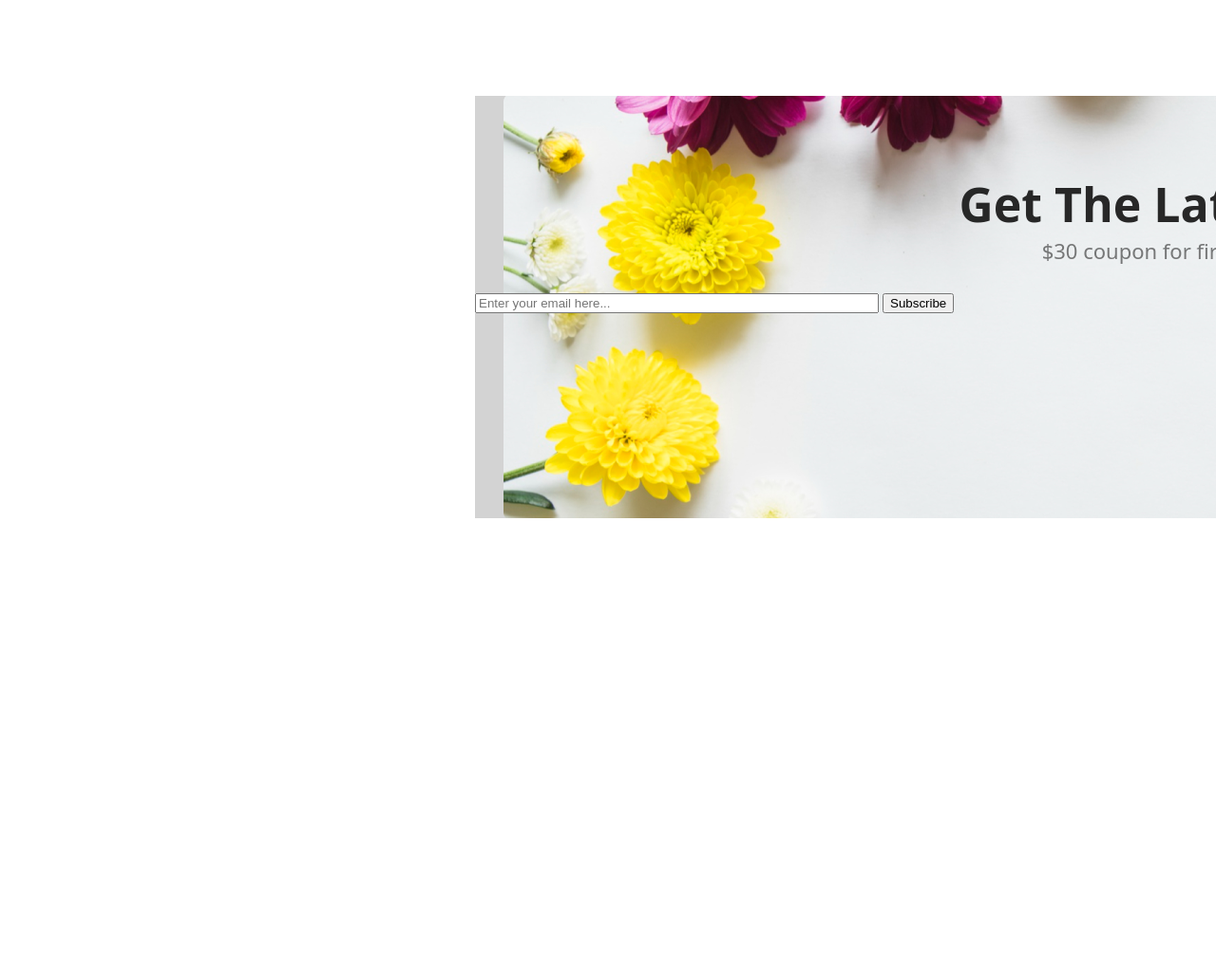
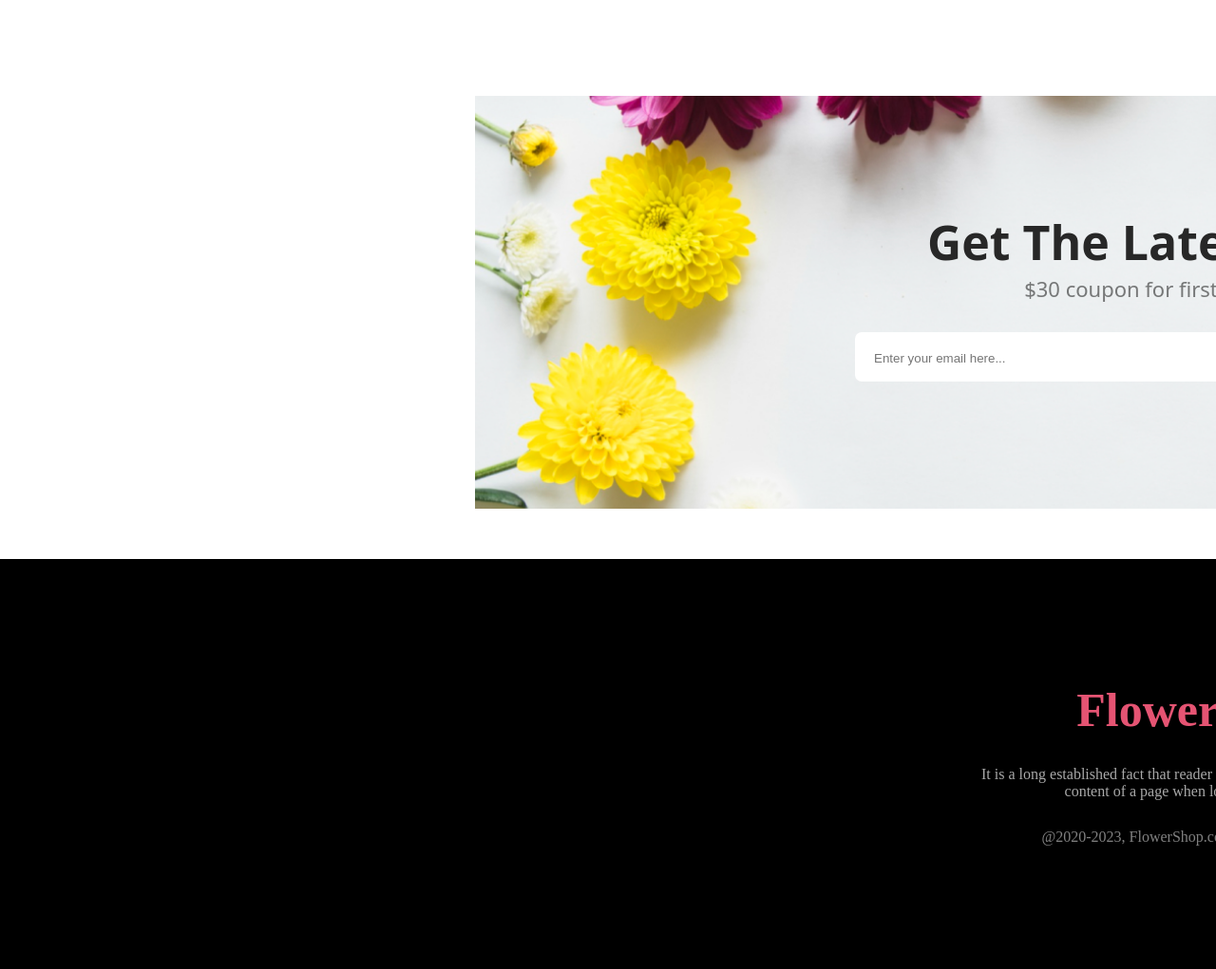
Before and after one commit to 1Nawal3/Flowershop-assignment, a plain HTML site: page index.html in a window 1280 px wide. Shown: the part 4001-5022 px from the top of the page at 95% size. Before the commit the page ends 4590 px from the top, so only its background shows below. Drawn offline with Linux system fonts and the light colour scheme.

Commit message:
adding full code

```diff
--- a/index.html
+++ b/index.html
@@ -86,18 +86,19 @@
                 <p class="subdes">$30 coupon for first shopping</p>
                 <div class="email">
                     <label class="t">
-                        <input type="text" placeholder="Enter your email here..." size="50">
+                        <input type="textarea" placeholder="Enter your email here..."  size="50">
                     </label>
                     <button class="subbutton">Subscribe</button>
-
                 </div>
             </div>
-
         </section>
-
     </main>
-    <footer>
-
+    <footer class="rt">
+        <div class="footer">
+            <h1><span>Flower</span>Shop</h1>
+            <p>It is a long established fact that reader will be distracted by the readable content of a page when looking at its layout.</p>
+            <h4>@2020-2023, FlowerShop.com. All rights reserved.</h5>
+            </div>
     </footer>
 </body>
 
--- a/styles/style.css
+++ b/styles/style.css
@@ -15,15 +15,15 @@
     font-family: system-ui, -apple-system, BlinkMacSystemFont, 'Segoe UI', Roboto, Oxygen, Ubuntu, Cantarell, 'Open Sans', 'Helvetica Neue', sans-serif;
 }
 
-.bancont {
-    max-width: 850px;
-}
-
 * {
     margin: 0;
 }
 
 
+
+.bancont {
+    max-width: 850px;
+}
 .banner {
     background-color: #e554731b;
     padding: 100px 150px 0px 350px;
@@ -237,18 +237,19 @@
 .subscribe {
     background: url('../Flower\ Asset/rectangle9.png'), lightgray no-repeat;
     background-position: center;
+    margin: 100px 0px 0px 250px;
+    width: 77%;
+    height: 435px;
+     background-size: cover;
     background-repeat: no-repeat;
-    margin: 100px 100px 0px 250px;
-    width: 1500px;
-    height: 445px;
 }
 
 .subtitle {
     font-size: 50px;
     color: #272727;
     font-family: system-ui, -apple-system, BlinkMacSystemFont, 'Segoe UI', Roboto, Oxygen, Ubuntu, Cantarell, 'Open Sans', 'Helvetica Neue', sans-serif;
+    padding-top: 120px;
     text-align: center;
-    padding: 80px 0px 0px 30px;
 }
 
 .subdes {
@@ -258,6 +259,42 @@
     text-align: center;
     margin-bottom: 30px;
 }
+.t{
+    padding-left: 400px;
+}
+.email input{
+    padding: 20px 130px 17px 20px;
+    border: none;
+    border-radius: 7px;
+}
+.subbutton{
+    border: none;
+    border-radius: 8px;
+    background: #E55473;
+    padding: 15px 33px;
+    color: white;
+    font-size: 20px;
+    font-weight: 250;
 
-.t{
 }
+.footer{
+    background-color: black;
+    color: white;
+    text-align: center;
+    width: 2525px;
+    padding: 130px 0px;
+}
+.footer h1{
+    font-size: 50px;
+}
+.footer h1 span{
+   color: #E55473;
+}
+.footer p{
+    padding: 30px 40%;
+    color: darkgrey;
+}
+.footer h4{
+    color: gray;
+    font-weight: normal;
+}
```
